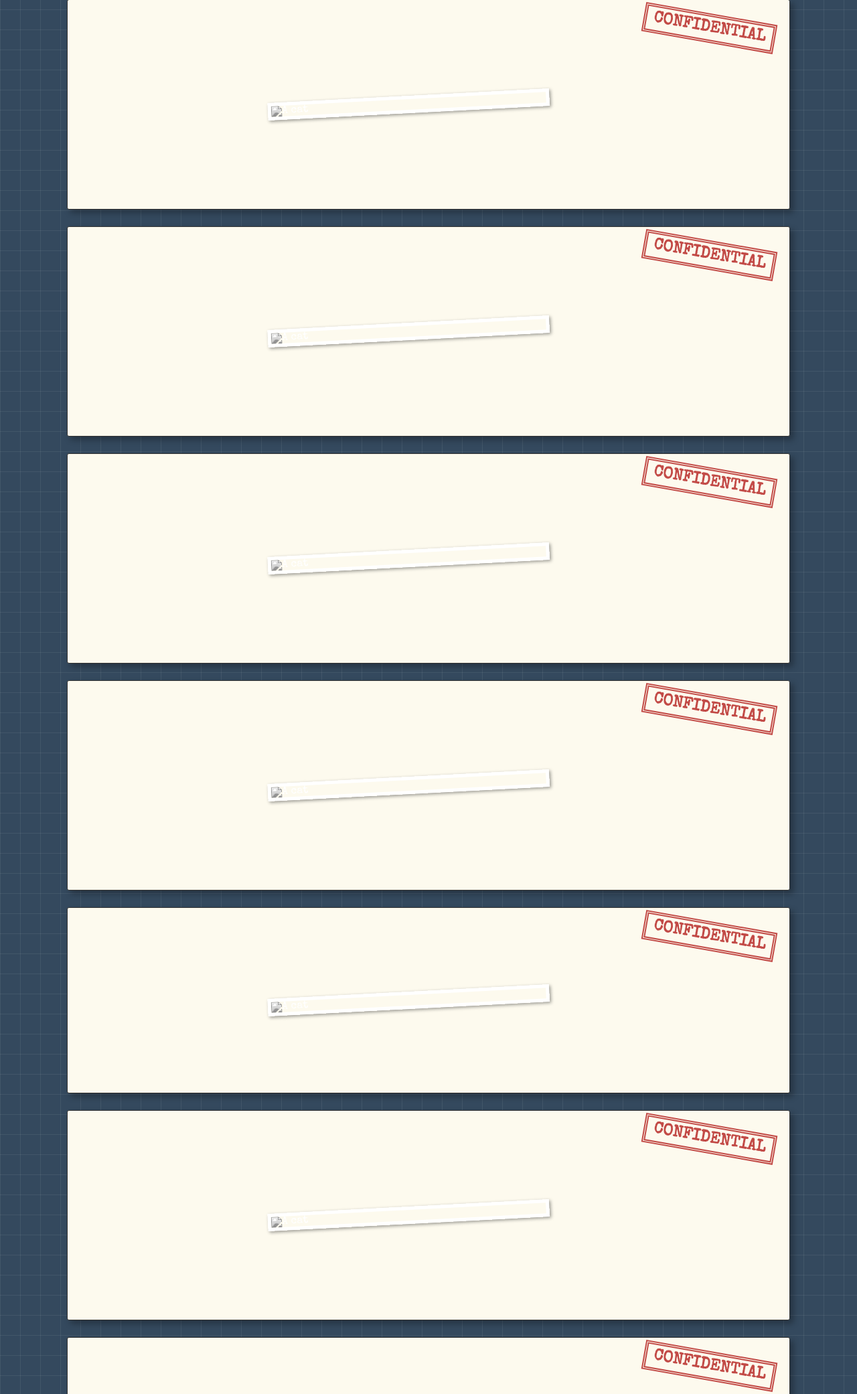
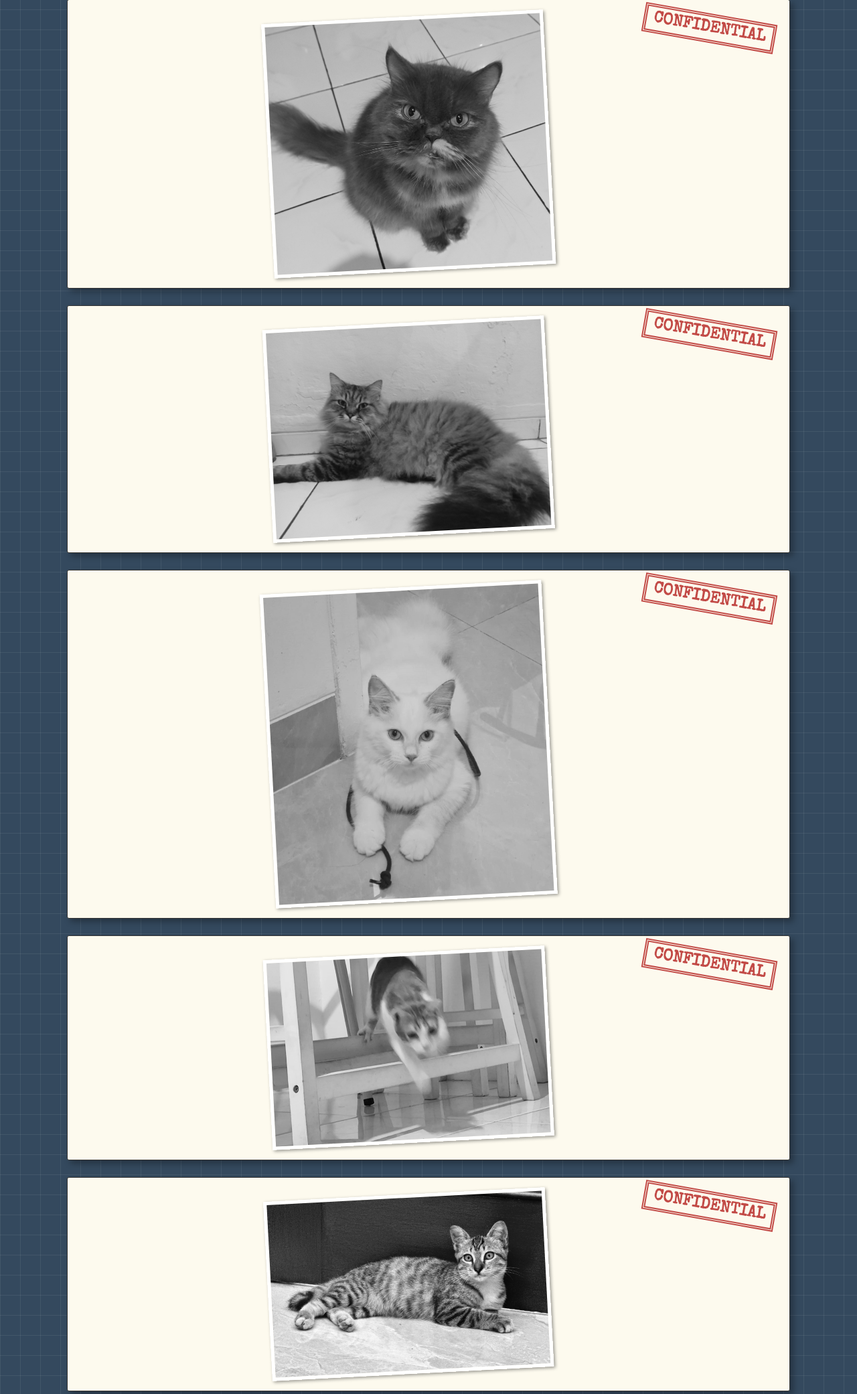
Before and after one commit to SansNata/Friend-s-Pet, a plain HTML site: page Kochenk.html in a window 1280 px wide. Shown: the part 376-2458 px from the top of the page at 67% size. Drawn offline with nearby package versions, Linux system fonts and the light colour scheme; files that its build step writes are made by us from their sources.

Commit message:
Update Kochenk.html

```diff
--- a/Kochenk.html
+++ b/Kochenk.html
@@ -4,14 +4,14 @@
     <title>Friend's Pet! - Case Files</title>
 
     <link rel="icon" type="image/png" href="LogoKucing.png">
-    <link rel="stylesheet" href="Assets/css/styles.css">
+    <link rel="stylesheet" href="css/styles.css">
     <link rel="preconnect" href="https://fonts.googleapis.com">
     <link rel="preconnect" href="https://fonts.gstatic.com" crossorigin>
     <link href="https://fonts.googleapis.com/css2?family=Special+Elite&display=swap" rel="stylesheet">
 </head>
 <body>
 
-    <audio id="openSound" src="Assets/Sound Effect/Paper.mp3" preload="auto"></audio>
+    <audio id="openSound" src="Sound Effect/Paper.mp3" preload="auto"></audio>
 
     <div class="logo-container">
         <img src="LogoKucing.png" alt="Friend's Pet Logo">
@@ -25,7 +25,7 @@
     <div class="container">
 
         <div class="cat-item">
-            <img src="Assets/Image/Cats/Molly.jpg" alt="A cat">
+            <img src="Image/Cats/Molly.jpg" alt="A cat">
             <div class="case-stamp">Confidential</div>
             <div class="text-content">
                 <p class="header"><b>Molly</b></p>
@@ -41,7 +41,7 @@
         </div>
 
         <div class="cat-item">
-            <img src="Assets/Image/Cats/Leon.jpg" alt="A cat">
+            <img src="Image/Cats/Leon.jpg" alt="A cat">
             <div class="case-stamp">Confidential</div>
             <div class="text-content">
                 <p class="header"><b>Leon</b></p>
@@ -57,7 +57,7 @@
         </div>
 
         <div class="cat-item">
-            <img src="Assets/Image/Cats/Snowy.jpg" alt="A cat">
+            <img src="Image/Cats/Snowy.jpg" alt="A cat">
             <div class="case-stamp">Confidential</div>
             <div class="text-content">
                 <p class="header"><b>Snowy</b></p>
@@ -73,7 +73,7 @@
         </div>
 
         <div class="cat-item">
-            <img src="Assets/Image/Cats/Bolu.jpg" alt="A cat">
+            <img src="Image/Cats/Bolu.jpg" alt="A cat">
             <div class="case-stamp">Confidential</div>
             <div class="text-content">
                 <p class="header"><b>Bolu</b></p>
@@ -89,7 +89,7 @@
         </div>
 
         <div class="cat-item">
-            <img src="Assets/Image/Cats/Piko.jpg" alt="A cat">
+            <img src="Image/Cats/Piko.jpg" alt="A cat">
             <div class="case-stamp">Confidential</div>
             <div class="text-content">
                 <p class="header"><b>Piko</b></p>
@@ -105,7 +105,7 @@
         </div>
 
         <div class="cat-item">
-            <img src="../Assets/Image/Cats/Misha.jpg" alt="A cat">
+            <img src="Image/Cats/Misha.jpg" alt="A cat">
             <div class="case-stamp">Confidential</div>
             <div class="text-content">
                 <p class="header"><b>Misha</b></p>
@@ -121,7 +121,7 @@
         </div>
 
         <div class="cat-item">
-            <img src="Assets/Image/Cats/Rawon.jpg" alt="A cat">
+            <img src="Image/Cats/Rawon.jpg" alt="A cat">
             <div class="case-stamp">Confidential</div>
             <div class="text-content">
                 <p class="header"><b>Rawon</b></p>
```
